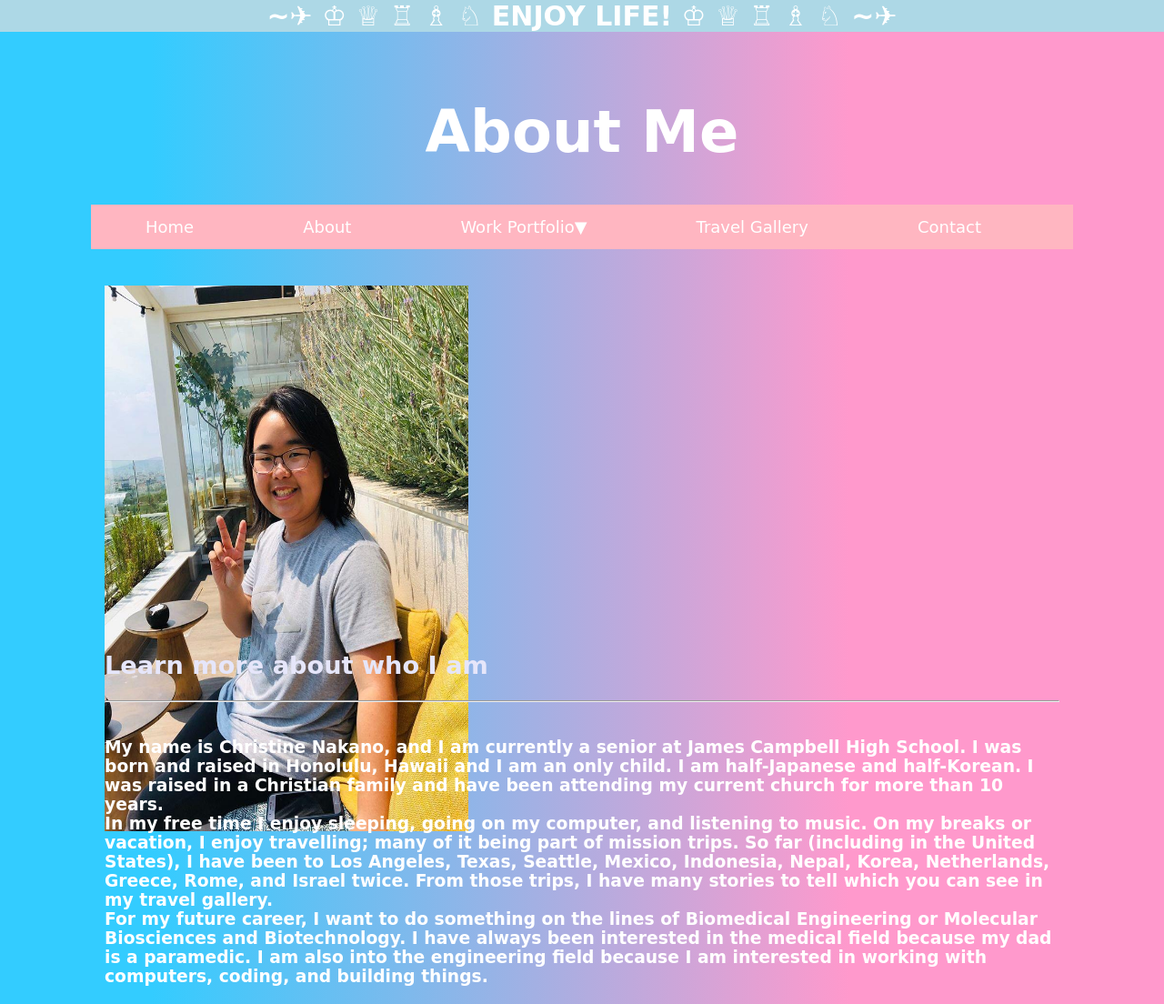
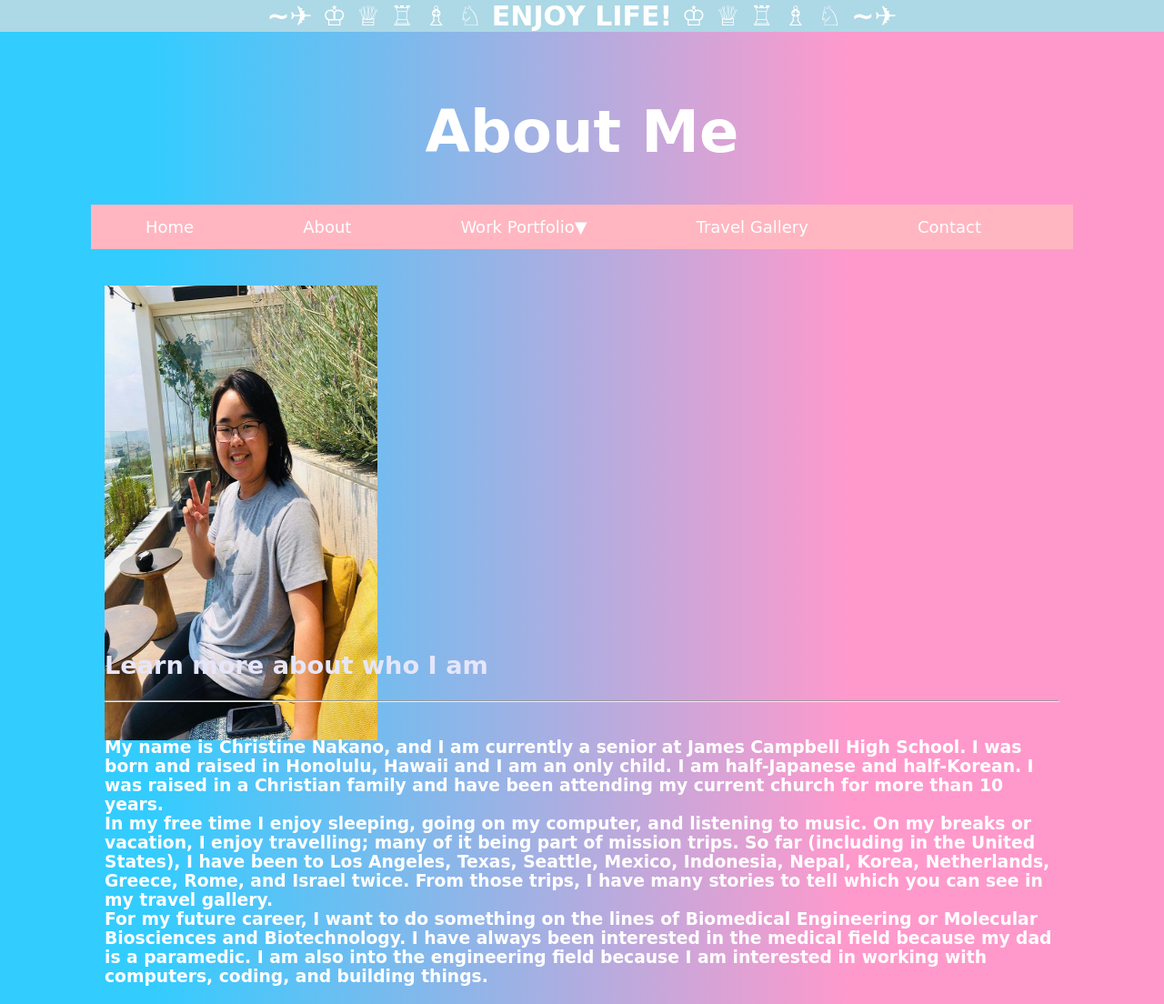
Before and after one commit to CNakano7/CNakano7.github.io, a Jekyll site: the page About/index.html, which Jekyll copies as it is, in a window 1280 px wide. Shown: the whole page at 91% size. Built offline with Jekyll 4.4.1, drawn with Linux system fonts in a browser that asks for light colours.

Commit message:
Update index.html

```diff
--- a/About/index.html
+++ b/About/index.html
@@ -61,7 +61,7 @@
 
 <div class="row" style= "padding-top: 25px">
   <div class="column left;">
-	  <header><img src=/IMG_20190620_145746_288.jpg height="600" width="400"></header>
+	  <header><img src=/IMG_20190620_145746_288.jpg height="500" width="300"></header>
   </div>
 
    <div class="column right;">
```
